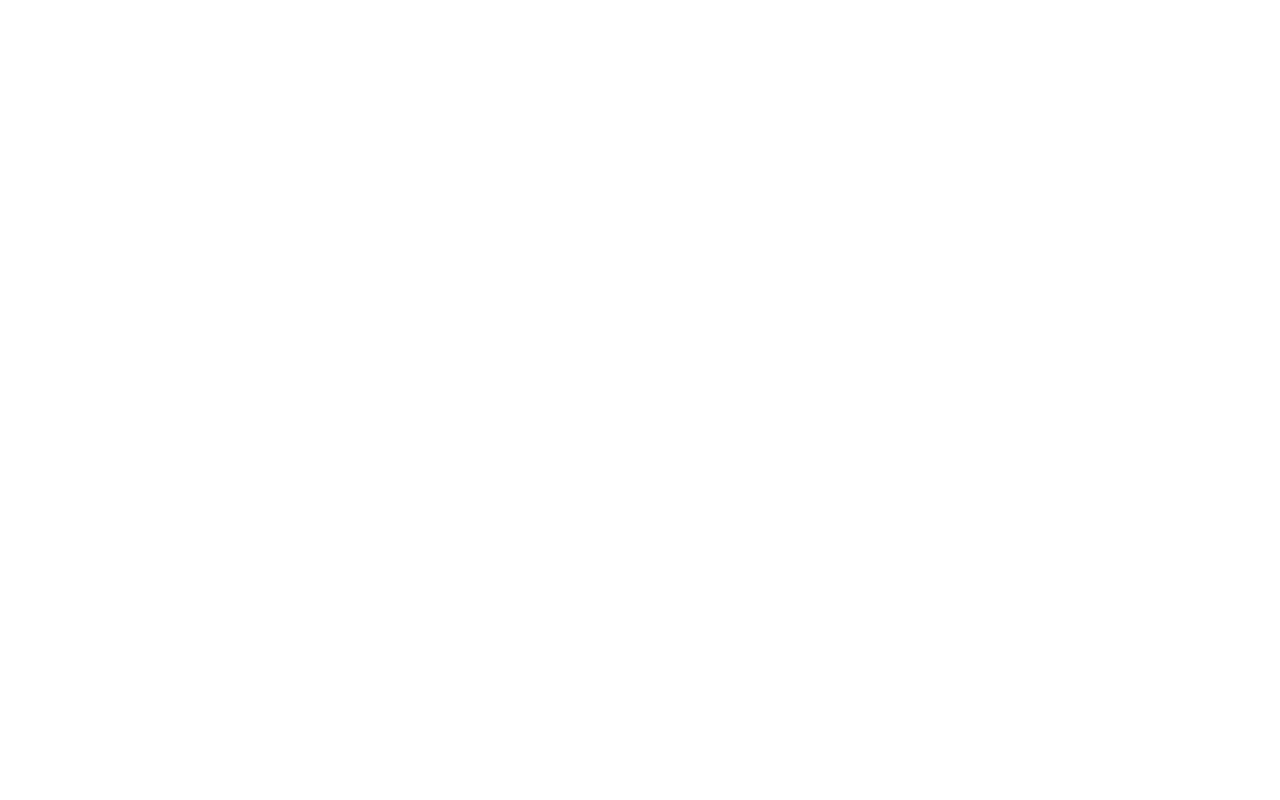
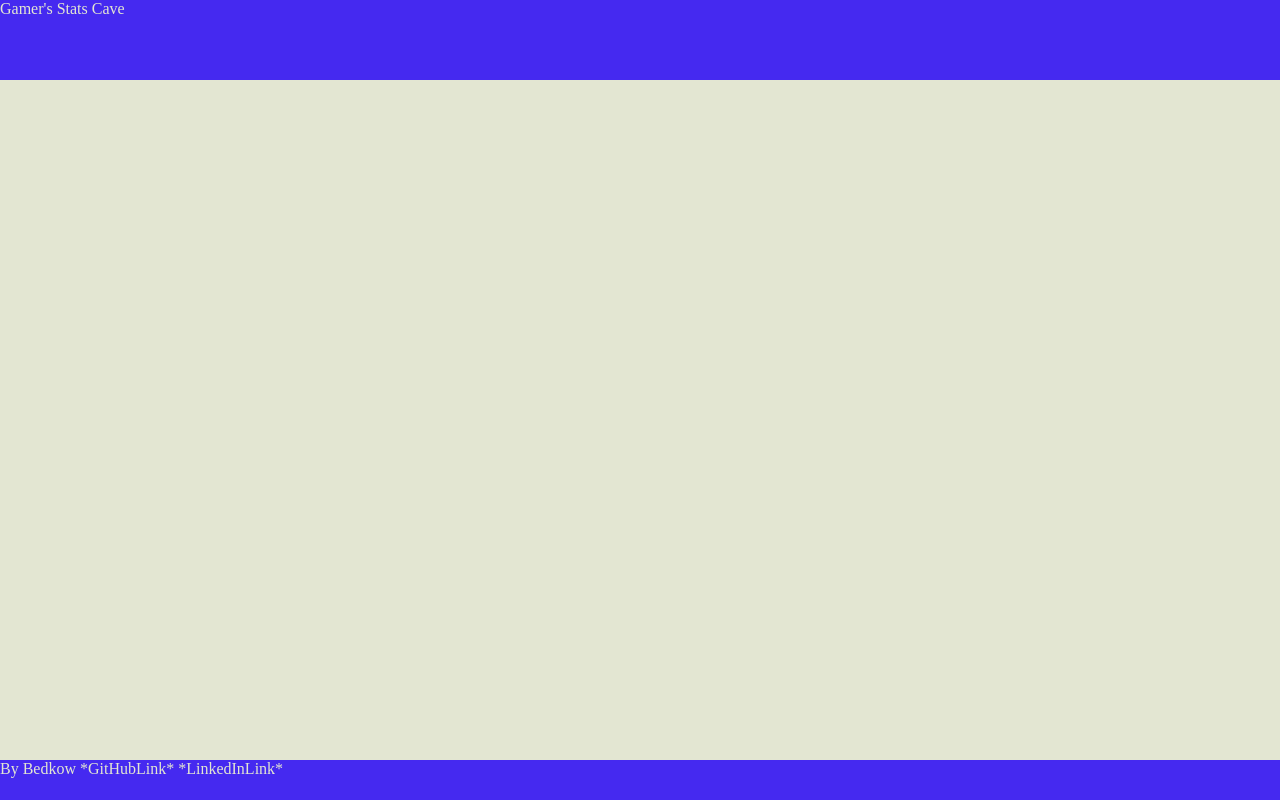
Before and after one commit to Bedkow/gamers_stats, a plain HTML site: page index.html in a window 1280 px wide. Drawn offline with Linux system fonts and the light colour scheme.

Commit message:
basic html and styles

```diff
--- a/index.html
+++ b/index.html
@@ -1,12 +1,15 @@
 <!DOCTYPE html>
 <html lang="en">
-<head>
-    <meta charset="UTF-8">
-    <meta http-equiv="X-UA-Compatible" content="IE=edge">
-    <meta name="viewport" content="width=device-width, initial-scale=1.0">
-    <title>Document</title>
-</head>
-<body>
+	<head>
+		<meta charset="UTF-8" />
+		<meta http-equiv="X-UA-Compatible" content="IE=edge" />
+		<meta name="viewport" content="width=device-width, initial-scale=1.0" />
+		<title>Gamer's Stats Cave</title>
+        <link href="styles.css" rel="stylesheet">
+	</head>
+	<body>
+		<header>Gamer's Stats Cave</header>
 
-</body>
+		<footer>By Bedkow *GitHubLink* *LinkedInLink*</footer>
+	</body>
 </html>
--- a/styles.scss
+++ b/styles.scss
@@ -0,0 +1,39 @@
+$primaryColor_1: #4529f0;
+$primaryColor_2: #e3e6d2;
+$primaryTextColor: #1b1b1b;
+$secondaryTextColor: #4d4d4d;
+
+* {
+	margin: 0;
+	padding: 0;
+	box-sizing: border-box;
+}
+
+html, body {
+	height: 100%;
+}
+
+body {
+	background-color: $primaryColor_2;
+	color: $primaryTextColor;
+}
+
+header,
+footer {
+	background-color: $primaryColor_1;
+	color: $primaryColor_2;
+    width: 100%;
+
+}
+
+header {
+    position: absolute;
+	top: 0px;
+    height: 10%;
+}
+
+footer {
+    position: absolute;
+    bottom: 0px;
+    height: 5%;
+}
```
Also changed, not shown: README.md (added), styles.css, 1 other file.
